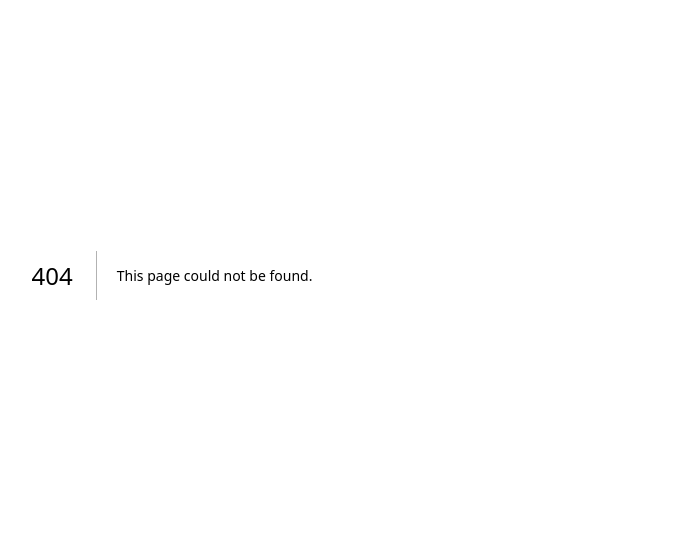
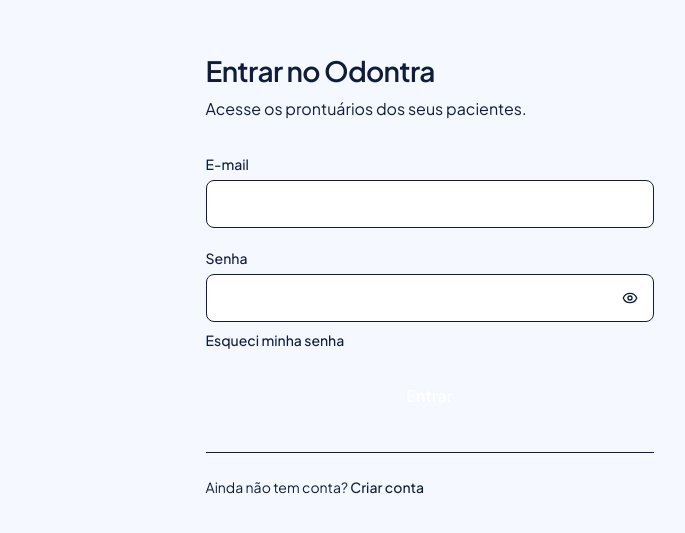
Before and after one commit to dutrathiagodev/Odontra, a Next.js app: page /entrar in a window 1280 px wide. Before the commit this address had no page. Shown: the part 125-658 px from the top of the page, without its empty margins (468-1153 px from the left). Built offline with nearby package versions, Linux system fonts and the light colour scheme; no server answers.

Commit message:
feat(auth): tela Entrar com redirect interno seguro

```diff
--- /dev/null
+++ b/app/(auth)/entrar/page.tsx
@@ -0,0 +1,16 @@
+import Link from "next/link";
+import { Suspense } from "react";
+import { AuthShell } from "@/presentation/auth/auth-shell";
+import { SignInForm } from "@/presentation/auth/sign-in-form";
+
+export const metadata = { title: "Entrar — Odontra" };
+
+export default function SignInPage() {
+  return (
+    <AuthShell title="Entrar no Odontra" description="Acesse os prontuários dos seus pacientes." footer={<>Ainda não tem conta? <Link href="/cadastro" className="font-medium text-accent hover:underline">Criar conta</Link></>}>
+      <Suspense>
+        <SignInForm />
+      </Suspense>
+    </AuthShell>
+  );
+}
--- /dev/null
+++ b/presentation/auth/sign-in-form.tsx
@@ -0,0 +1,41 @@
+"use client";
+
+import Link from "next/link";
+import { useRouter, useSearchParams } from "next/navigation";
+import { useState, type FormEvent } from "react";
+import { getBrowserSupabase } from "@/infrastructure/supabase/browser-client";
+import { safeNextPath } from "@/infrastructure/supabase/safe-next";
+import { authErrorMessage } from "./auth-errors";
+import { AuthField, FormMessage, SubmitButton } from "./auth-field";
+
+export function SignInForm() {
+  const router = useRouter();
+  const params = useSearchParams();
+  const [email, setEmail] = useState("");
+  const [password, setPassword] = useState("");
+  const [busy, setBusy] = useState(false);
+  const [error, setError] = useState(params.get("erro") === "link" ? "O link expirou ou já foi usado. Entre com sua senha ou peça um novo link." : "");
+
+  const submit = async (event: FormEvent) => {
+    event.preventDefault();
+    setBusy(true);
+    setError("");
+    const { error: authError } = await getBrowserSupabase().auth.signInWithPassword({ email: email.trim(), password });
+    setBusy(false);
+    if (authError) return setError(authErrorMessage(authError));
+    router.replace(safeNextPath(params.get("next")));
+    router.refresh();
+  };
+
+  return (
+    <form onSubmit={submit} className="space-y-5" noValidate>
+      {error && <FormMessage tone="error">{error}</FormMessage>}
+      <AuthField label="E-mail" type="email" value={email} onChange={setEmail} autoComplete="email" />
+      <div>
+        <AuthField label="Senha" type="password" value={password} onChange={setPassword} autoComplete="current-password" />
+        <Link href="/recuperar-senha" className="mt-2 inline-block text-sm font-medium text-accent hover:underline">Esqueci minha senha</Link>
+      </div>
+      <SubmitButton busy={busy}>Entrar</SubmitButton>
+    </form>
+  );
+}
```
